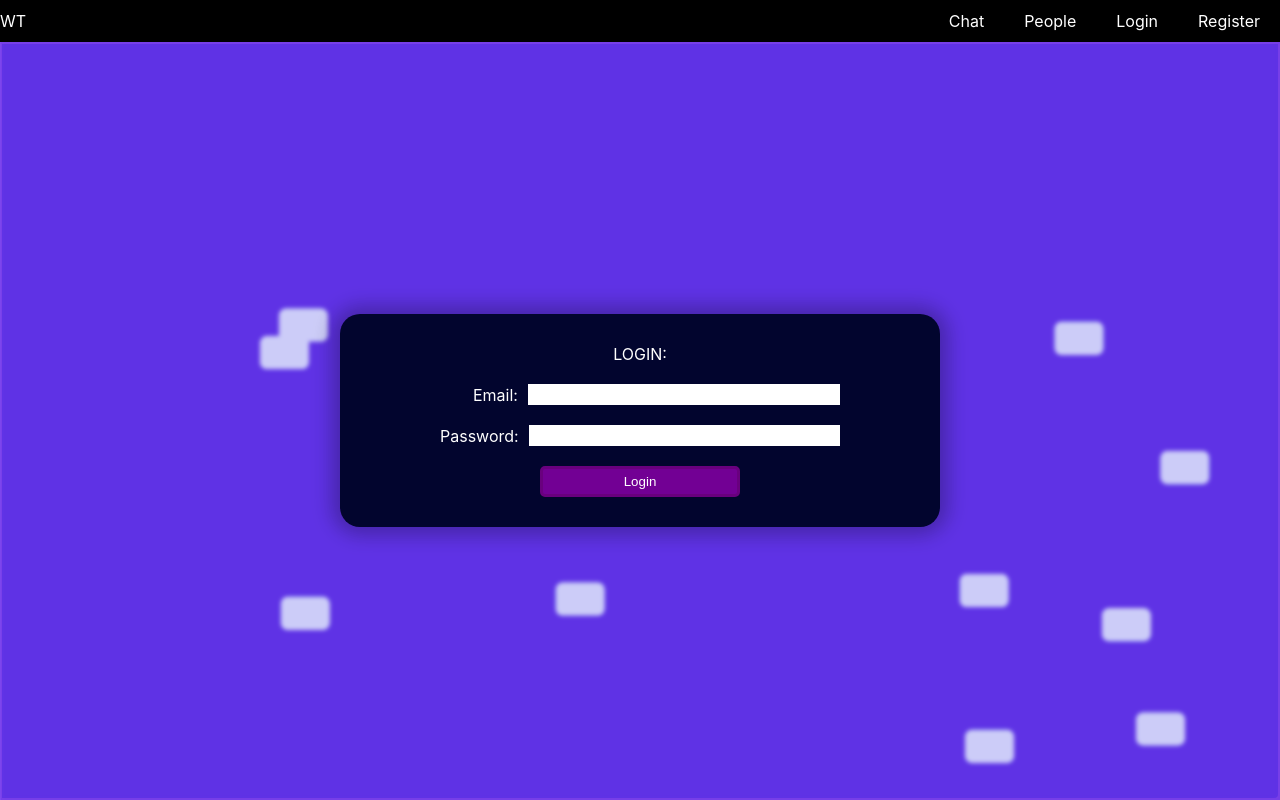
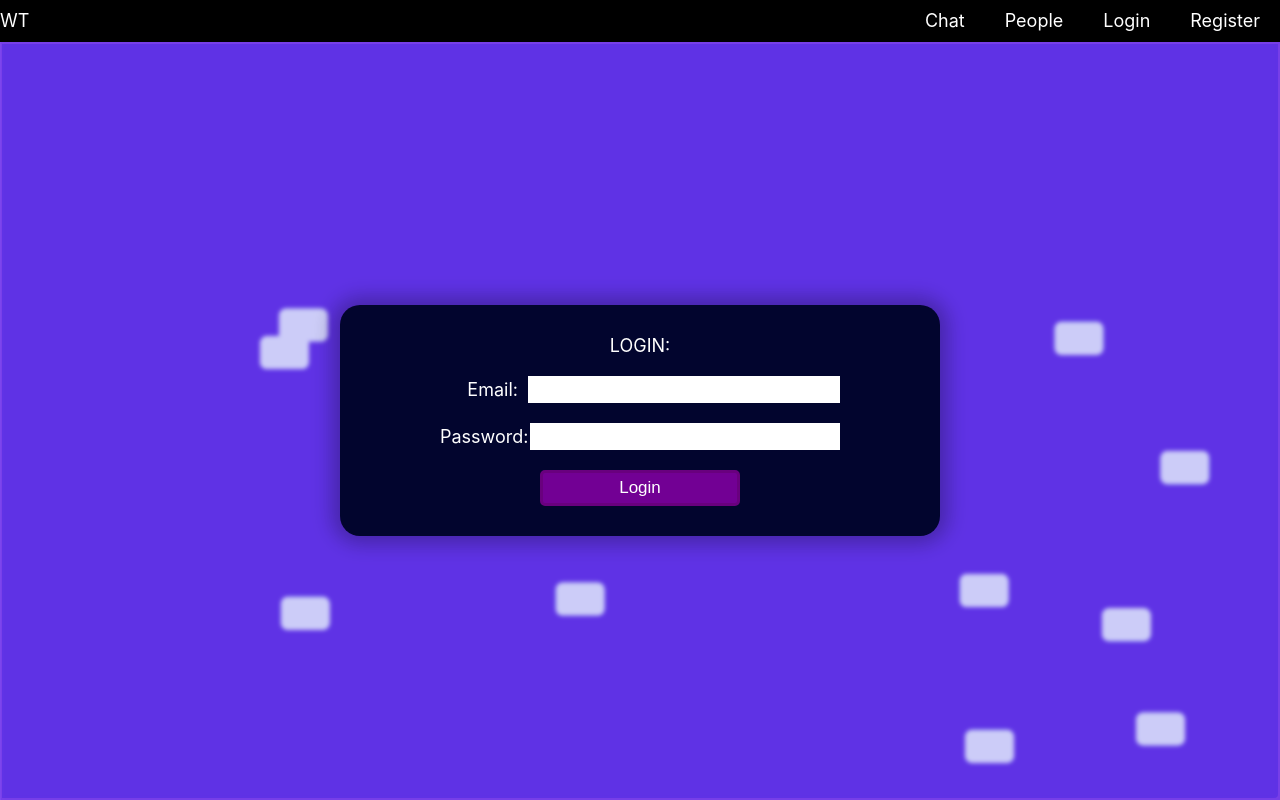
Before and after one commit to NidheeshaT/CHATAPP-Frontend, a React (Create React App) app: page /login in a window 1280 px wide. Built offline with nearby package versions, Linux system fonts and the light colour scheme; no server answers.

Commit message:
changed the font sizes

```diff
--- a/src/App.css
+++ b/src/App.css
@@ -13,6 +13,10 @@
 
 html{
     height: 100%;
+    font-size: 18px;
+}
+button{
+    font-size: 17px;
 }
 
 body{
@@ -24,6 +28,12 @@ body{
 
 input{
     border: 1px;
+    font-size: 18px;
+    padding: 1px;
+}
+
+span:focus{
+    outline: none;
 }
 
 /*Loading style*/
@@ -62,6 +72,7 @@ input{
 
 /*Message alignment*/
 .right{
+    font-size: 18px;
     padding: 3px 20px;
     background-color: black;
     margin: 10px 0px;
@@ -73,6 +84,7 @@ input{
     word-break:break-word;
 }
 .left{
+    font-size: 18px;
     max-width: 80%;
     padding: 3px 20px;
     background-color: var(--secondary);
--- a/src/MyComponents/ChatComp/Chats.jsx
+++ b/src/MyComponents/ChatComp/Chats.jsx
@@ -85,7 +85,7 @@ function Chat({view}){
 
             </div>
             <form onSubmit={getMessage} style={{width:"100%",height:"100%",display:"grid",gridTemplateColumns:"1fr max-content",alignItems: 'end'}}>
-              <span id="k" className="bg-white color-primary br-5" style={{minHeight:'40px',wordBreak:"break-word",width:"100%"}} contentEditable
+              <span id="k" className="bg-white color-primary br-5" style={{minHeight:'40px',wordBreak:"break-word",width:"100%",fontSize: "18px",padding:"1px"}} contentEditable
               onKeyUp={(e)=>{setMessage(e.target.innerHTML)}}>
               </span>
               <button className="button pointer" style={{height:'40px'}} type="submit">Send</button>
--- a/src/utilities/NavComp/Nav.css
+++ b/src/utilities/NavComp/Nav.css
@@ -43,7 +43,7 @@ nav{
 #links ul li a{
     display: block;
     text-decoration: none;
-    padding: 10px;
+    padding: 8px 10px;
     width: 100%;
 }
 
```
